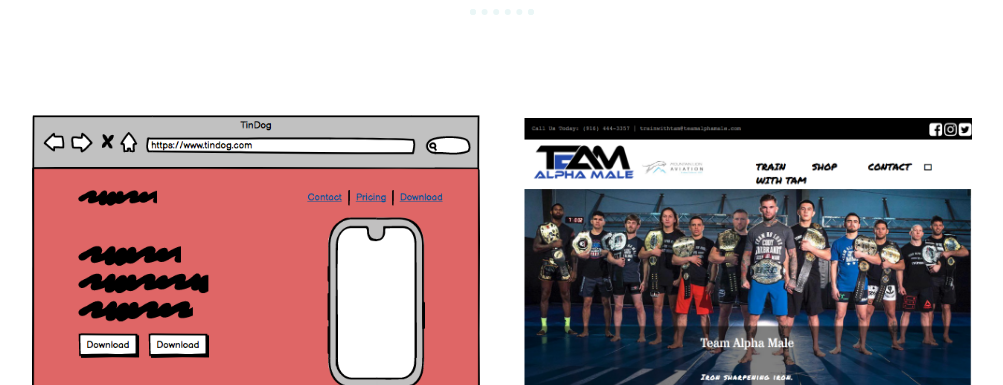
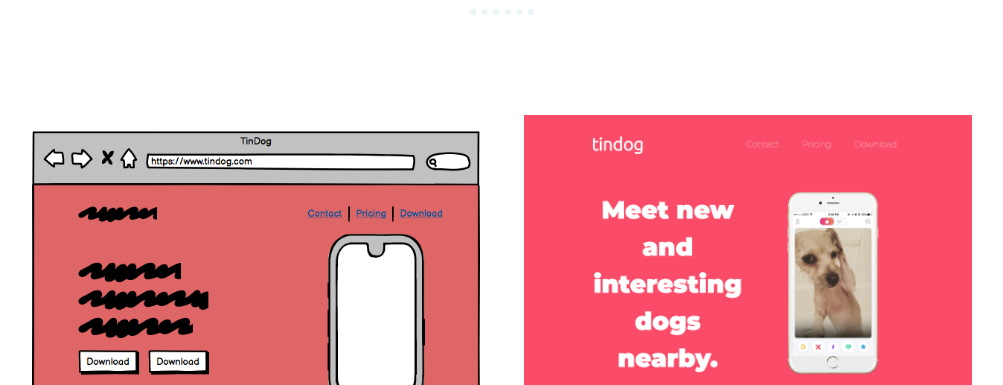
Before and after one commit to eduriv23/portfolio, a plain HTML site: page webdevelopment.html in a window 1280 px wide. Shown: the part 1670-2055 px from the top of the page, without its empty margins (138-1141 px from the left). Drawn offline with Linux system fonts and the light colour scheme.

Commit message:
Update webdevelopment.html

```diff
--- a/webdevelopment.html
+++ b/webdevelopment.html
@@ -78,7 +78,7 @@
       <div class="middle-container">
         <div class="profile">
           <a href="https://balsamiq.cloud/s4y8s0r/pe4cruc/r2278?f=N4IgUiBcCMA0IDkoAZ4GEXwDKZAIVwFlcAtXAaSgG0BdAXyA" target="_blank"><img class="resize" src="images/tinDogWireframe.jpg" alt=""></a>
-          <a href="https://eduriv23.github.io/tinDog/" target="_blank"><img class="resize" src="images/teamAlphaMale.jpg" alt=""></a>
+          <a href="https://eduriv23.github.io/tinDog/" target="_blank"><img class="resize" src="images/tinDogWeb.jpg" alt=""></a>
           <h2>Responsive Web Development</h2>
 
             <p class="projectInfo">The objective of this project was
```
